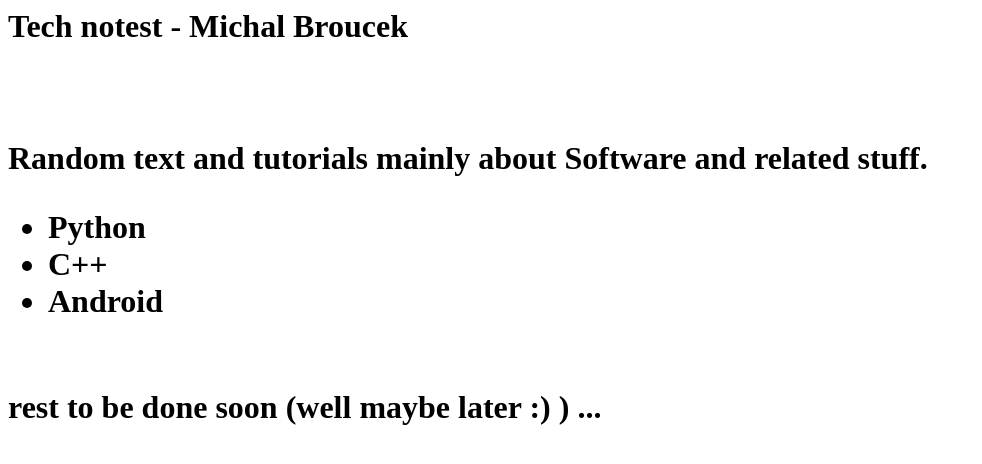
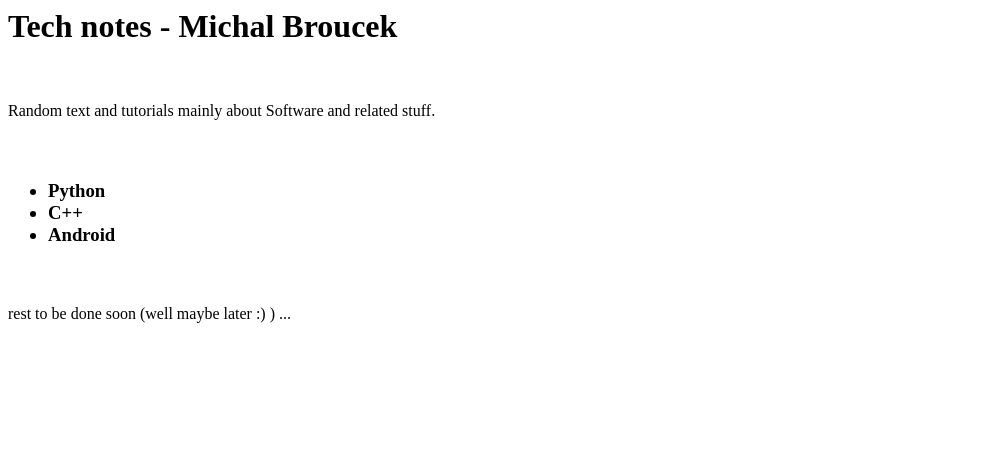
Before and after one commit to MichalBroucek/mb.github.io, a plain HTML site: page index.html in a window 1280 px wide. Shown: the whole page, without its empty margins (0-982 px from the left). Drawn offline with Linux system fonts and the light colour scheme.

Commit message:
Update html tags

```diff
--- a/index.html
+++ b/index.html
@@ -1,9 +1,11 @@
 
-<h1>Tech notest - Michal Broucek<h1>
+<h1>Tech notes - Michal Broucek</h1>
 
 <br/>
 <br/>
 Random text and tutorials mainly about Software and related stuff.
+
+<h3>
 <br/>
 <ul>
   <li>Python</li>
@@ -11,4 +13,6 @@ Random text and tutorials mainly about Software and related stuff.
   <li>Android</li>
 </ul>
 <br/>
+</h3>
+
 rest to be done soon (well maybe later :) ) ...
```
